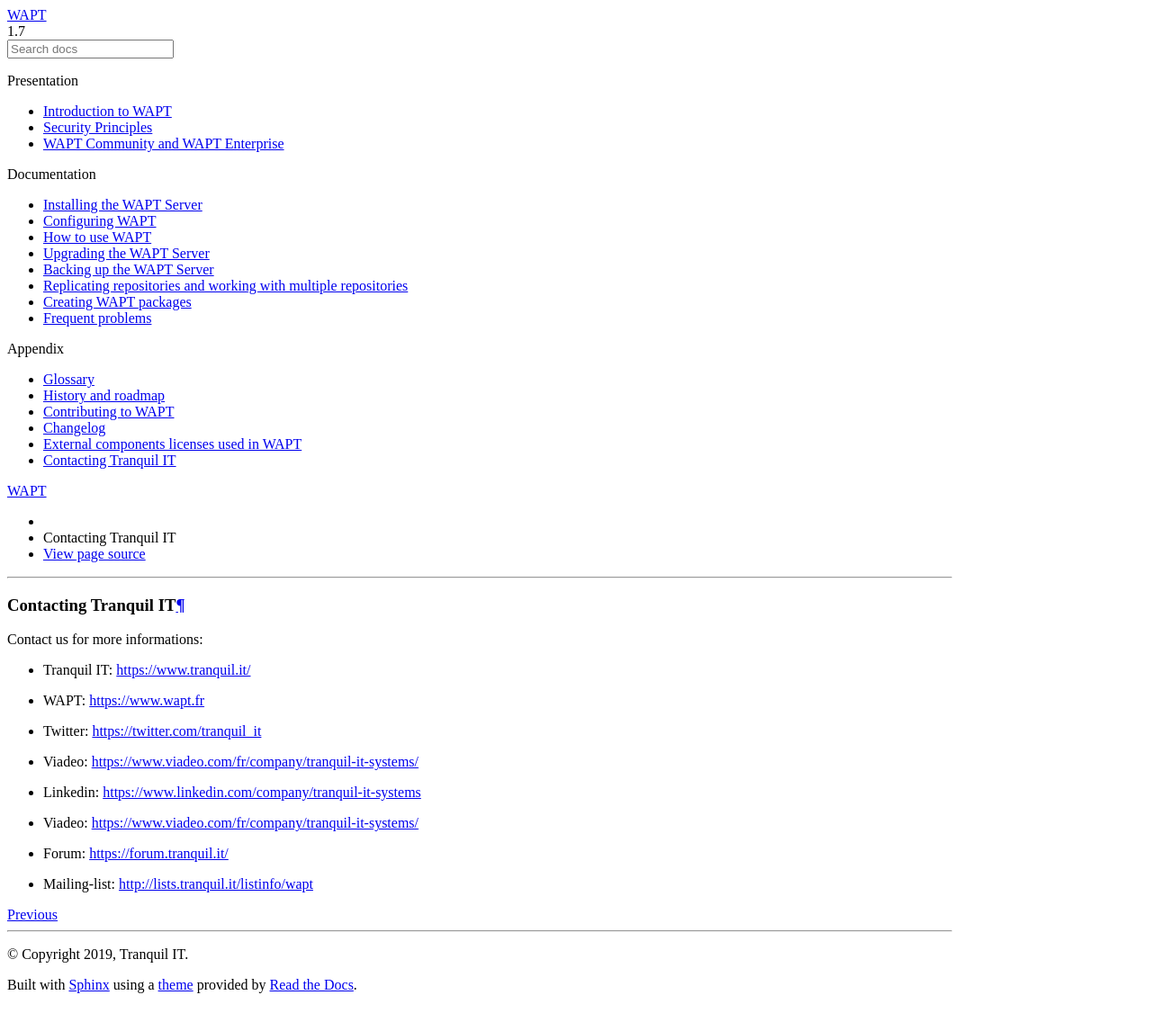
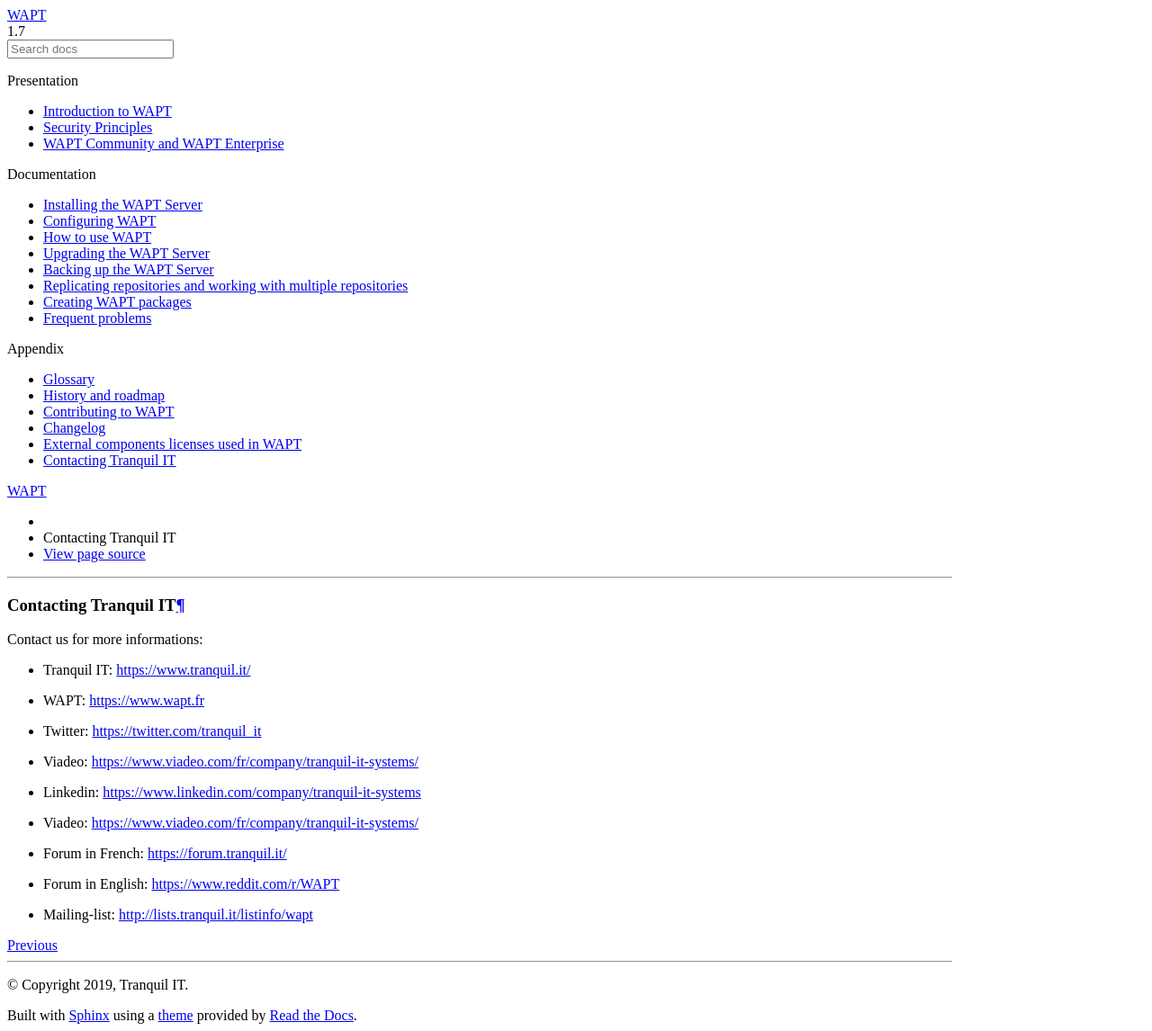
Before and after one commit to tranquilit/WAPT-Documentation, a Sphinx documentation site: the page built from source/tranquil-it-contacts.rst, in a window 1280 px wide. Shown: the whole page at 90% size. Built offline with Sphinx 7.4.7 and the Read the Docs theme 2.0.0, drawn with Linux system fonts in a browser that asks for light colours; before the commit the page ends 1112 px from its top, so only the background shows below that.

Commit message:
added reddit

```diff
--- a/source/tranquil-it-contacts.rst
+++ b/source/tranquil-it-contacts.rst
@@ -23,5 +23,6 @@
 * Viadeo: https://www.viadeo.com/fr/company/tranquil-it-systems/
 * Linkedin: https://www.linkedin.com/company/tranquil-it-systems
 * Viadeo: https://www.viadeo.com/fr/company/tranquil-it-systems/
-* Forum: https://forum.tranquil.it/
+* Forum in French: https://forum.tranquil.it/
+* Forum in English: https://www.reddit.com/r/WAPT
 * Mailing-list: http://lists.tranquil.it/listinfo/wapt
```
